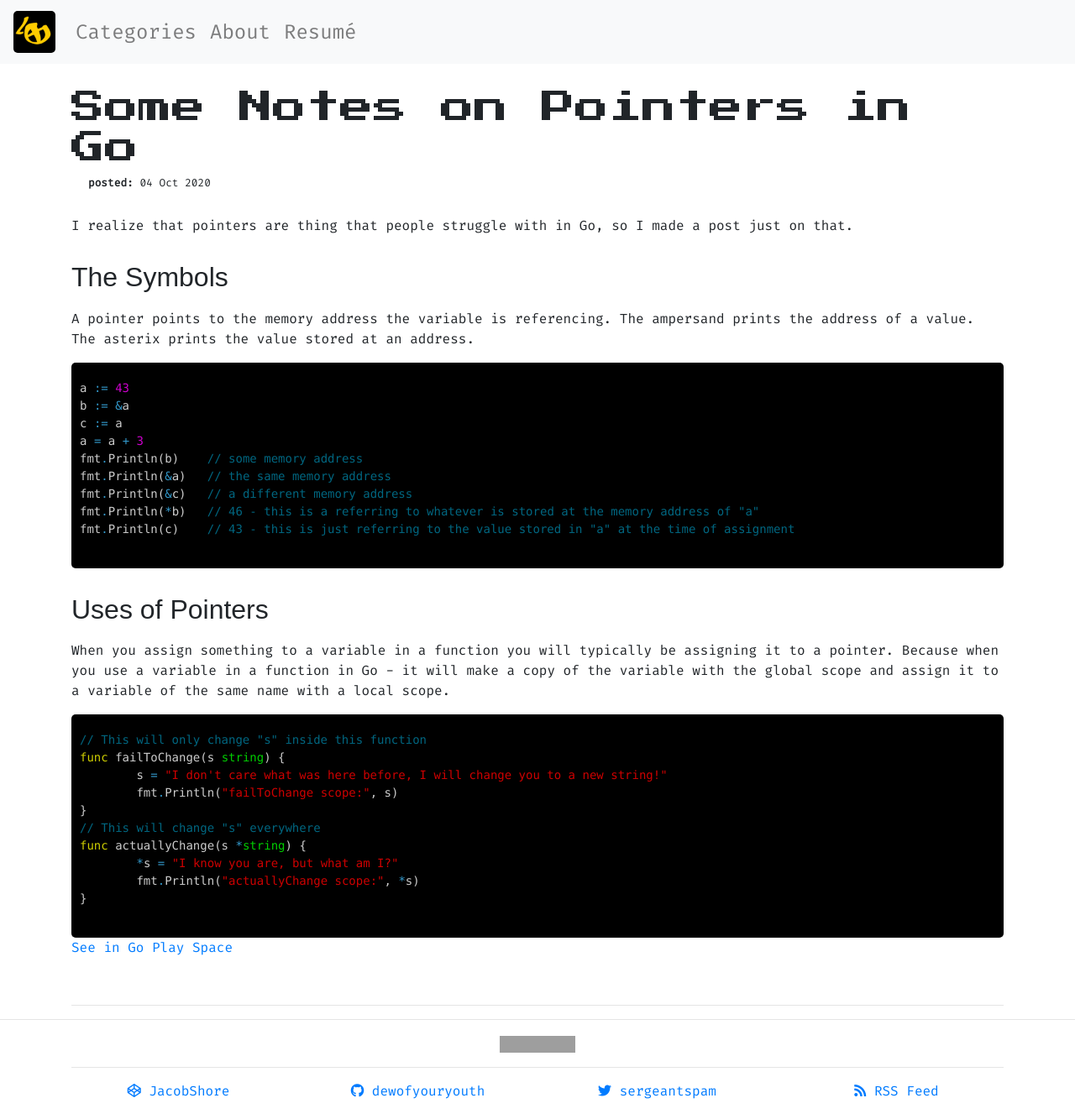
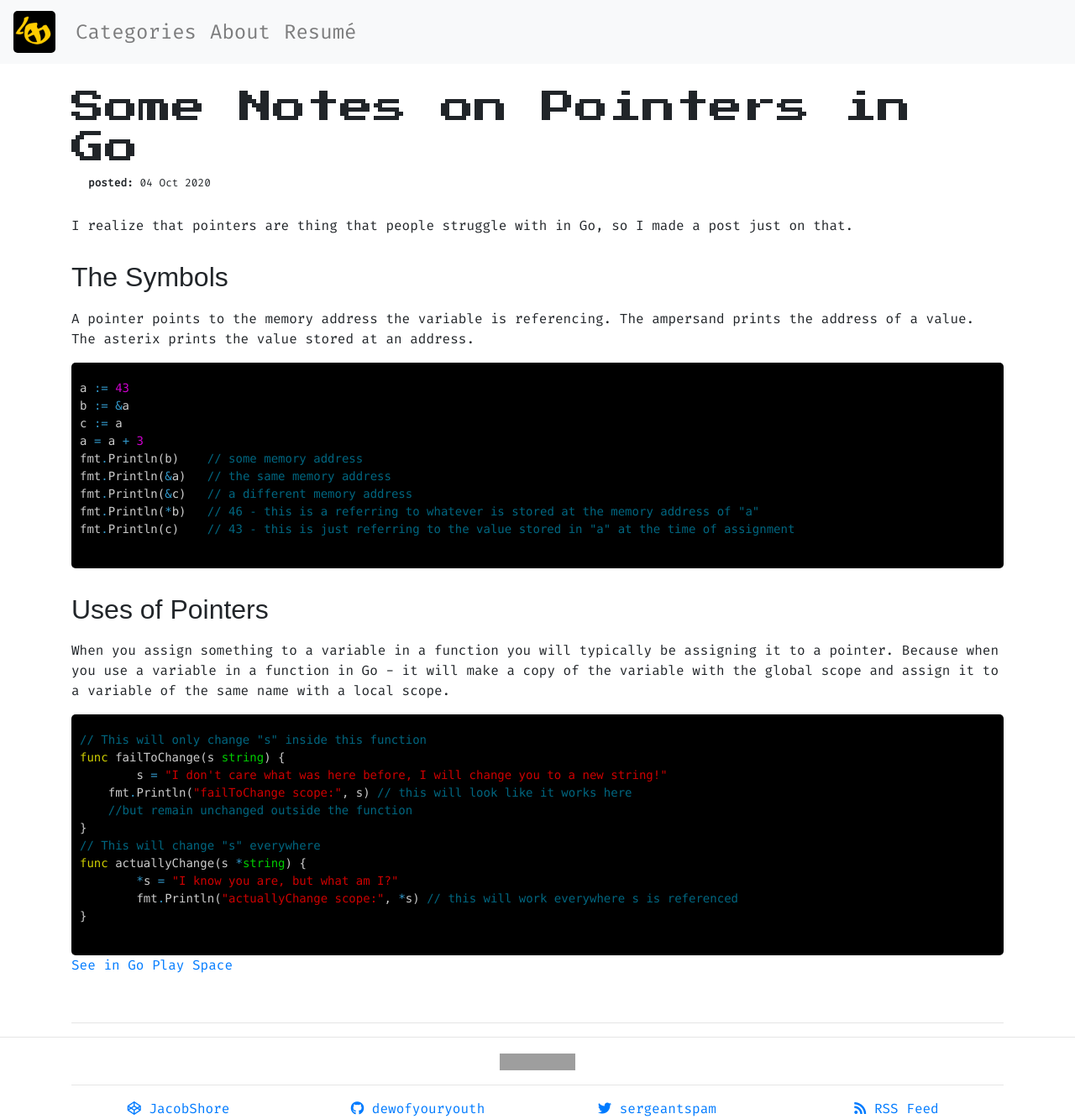
Before and after one commit to DewofyourYouth/DewofyourYouth.github.io, a Jekyll site: the page built from _posts/2020-10-04-some-notes-on-pointers.md, in a window 1280 px wide and 1333 px high. Shown: the whole window at 84% size. Built offline with Jekyll 4.4.1, drawn with Linux system fonts in a browser that asks for light colours; nearby versions of some CDN libraries; some web fonts are replaced; comment, search, counter and statistics services are not loaded; grey boxes are pictures that could not be loaded.

Commit message:
add comments

````diff
--- a/_posts/2020-10-04-some-notes-on-pointers.md
+++ b/_posts/2020-10-04-some-notes-on-pointers.md
@@ -33,12 +33,13 @@ When you assign something to a variable in a function you will typically be assi
 // This will only change "s" inside this function
 func failToChange(s string) {
 	s = "I don't care what was here before, I will change you to a new string!"
-	fmt.Println("failToChange scope:", s)
+    fmt.Println("failToChange scope:", s) // this will look like it works here
+    //but remain unchanged outside the function
 }
 // This will change "s" everywhere
 func actuallyChange(s *string) {
 	*s = "I know you are, but what am I?"
-	fmt.Println("actuallyChange scope:", *s)
+	fmt.Println("actuallyChange scope:", *s) // this will work everywhere s is referenced
 }
 ```
 
````
